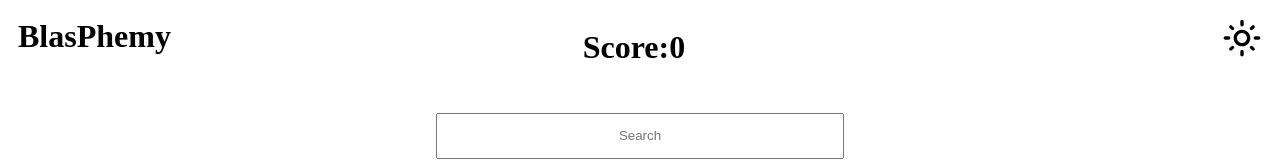
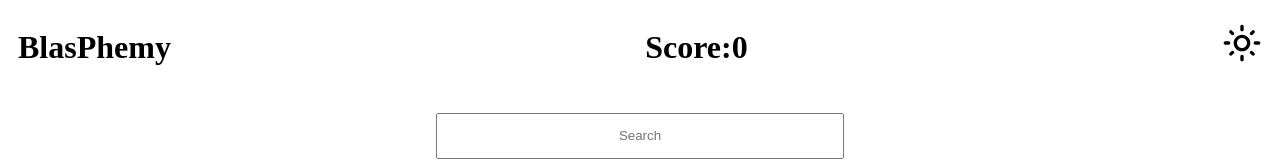
Before and after one commit to DevDarji16/sample, a React (Vite) app: page / in a window 1280 px wide. Shown: the top 161 px of the page. Built offline with nearby package versions, Linux system fonts and the light colour scheme.

Commit message:
nav response

```diff
--- a/src/App.jsx
+++ b/src/App.jsx
@@ -50,15 +50,16 @@ const App = () => {
   justifyContent: 'center', // Centers horizontally
   alignItems: 'center', // Centers vertically if needed
   margin: '25px 0'}}><input type="text" placeholder='Search' style={{ height: '40px',
-      width: '80%', // Adjust width to be percentage-based for responsiveness
-      maxWidth: '400px', // Add a maximum width for larger screens
-      textAlign: 'center'}} value={inputValue} onChange={e=>handleSearch(e)}/>
-      {/* <button onClick={handleSearch}>Search</button> */}
+      width: '80%',
+      maxWidth: '400px',
+      textAlign: 'center'
+      }} value={inputValue} onChange={e=>handleSearch(e)}/>
+
       </div>
 
       {!game &&(
         <div >
-          <div className='Cards' style={{display:'flex',flexWrap:'wrap'}}>
+          <div className='Cards' style={{display:'flex',flexWrap:'wrap',justifyContent:'center',alignItems:'center'}}>
           {filtered.map((a,index)=>(
             <div key={index} className={a.component} id='card' onClick={()=>handleClick(a.component)} style={{height:'320px',backgroundColor:'gray' ,margin:'10px',userSelect:'none' ,width:'300px' }}>
                 <img src={a.image} alt="" style={{height:'200px',width:'300px',objectFit:'cover'}}/>
--- a/src/Components/Nav/Nav.css
+++ b/src/Components/Nav/Nav.css
@@ -1,5 +1,6 @@
 .navigation{
     display:flex;
     justify-content: space-between;
+    align-items: center;
     /* margin: 0px 30px; */
 }
--- a/src/Components/Nav/Nav.jsx
+++ b/src/Components/Nav/Nav.jsx
@@ -28,7 +28,7 @@ const Nav = ({tscore,setTScore,setGame}) => {
        <a href="#" onClick={handleBack} style={{textDecoration:'none'}}>
        <h1 style={{ margin: '10px', fontFamily: 'henny penny', color: isDarkMode ? 'white' : 'black',userSelect:'none' }}>BlasPhemy</h1></a>
       </div>
-      <h1 style={{fontFamily:'monument',marginLeft:'-125px'}}>Score:{tscore}</h1>
+      <h1 style={{fontFamily:'monument'}}>Score:{tscore}</h1>
       <div className="navigation-stuff" style={{ margin: '10px', fontSize: '40px' }}>
 
         <a href="#" onClick={handleClick}>
```
Also changed, not shown: 2 other files (tests, documents, lock files or other folders).
